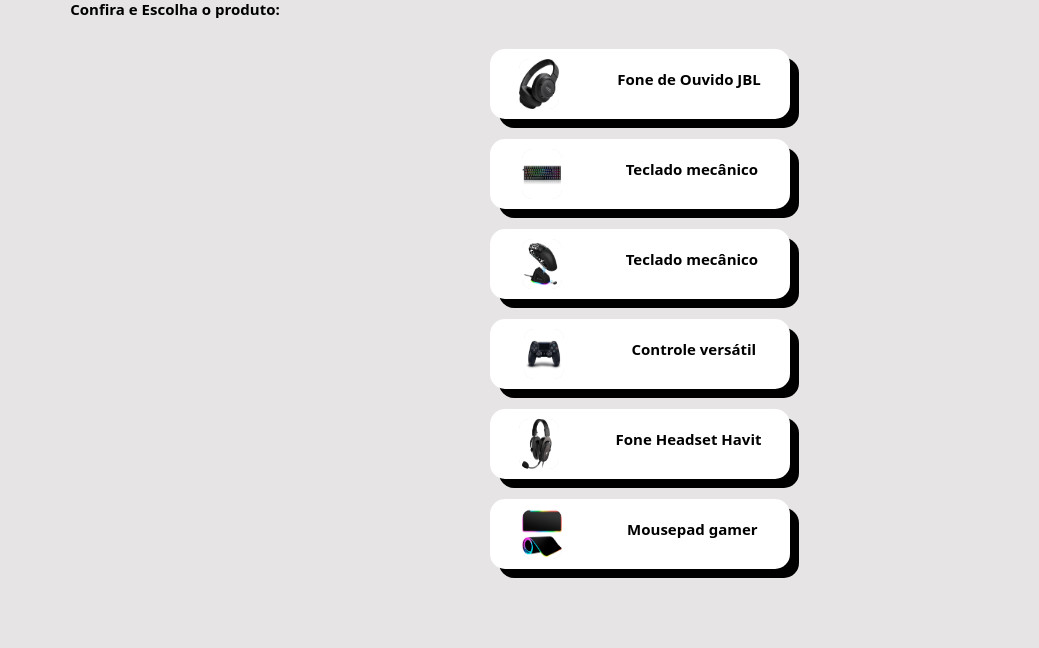
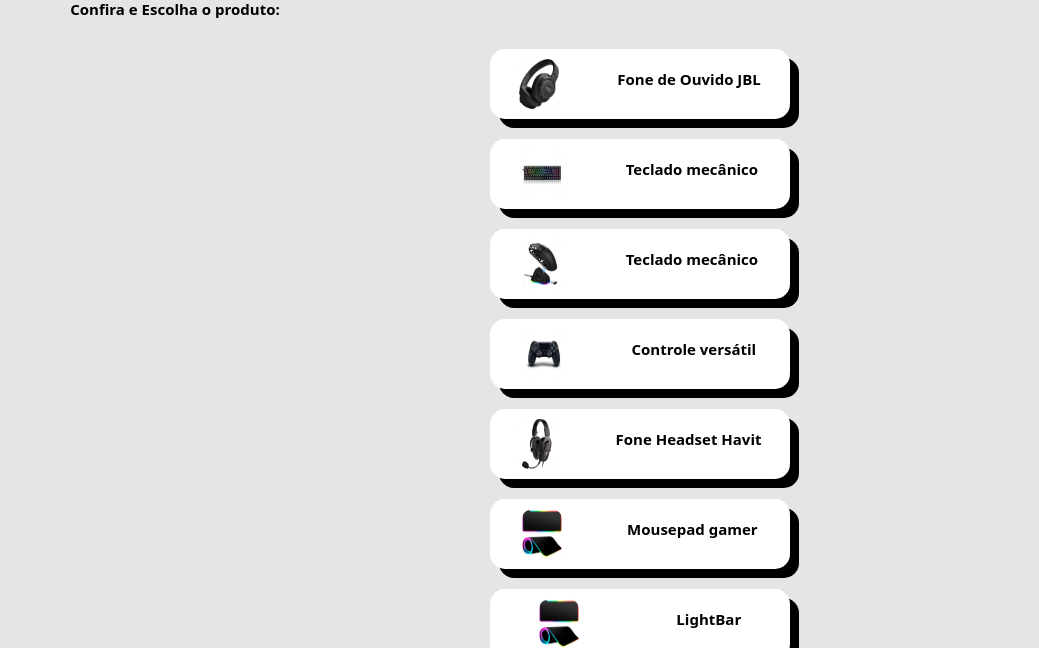
Before and after one commit to raul683/produtos-meu, a plain HTML site: page index.html in a window 1280 px wide. Shown: the part 263-911 px from the top of the page, without its empty margins (0-1039 px from the left). Drawn offline with Linux system fonts and the light colour scheme; a web font is replaced by a local one.

Commit message:
Update index.html

```diff
--- a/index.html
+++ b/index.html
@@ -61,6 +61,13 @@
         </div>
         </a>
 
+        <a href="https://s.shopee.com.br/20kavKuXwb">
+            <div class="produto">
+            <img src="mouse pad.jpg" alt="">
+            <h2>LightBar</h2>
+        </div>
+        </a>
+
      </div>
 
      <footer>
```
